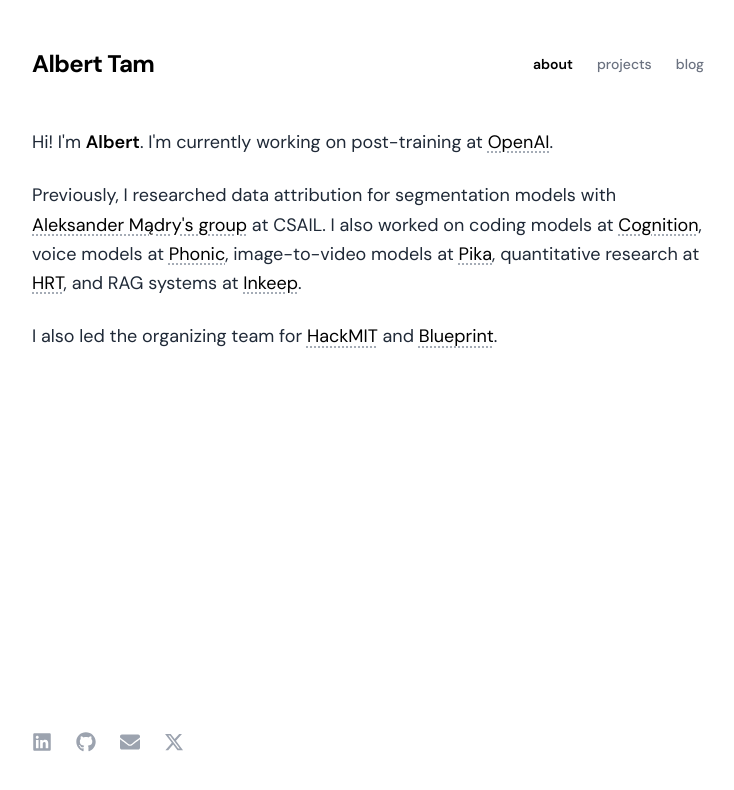
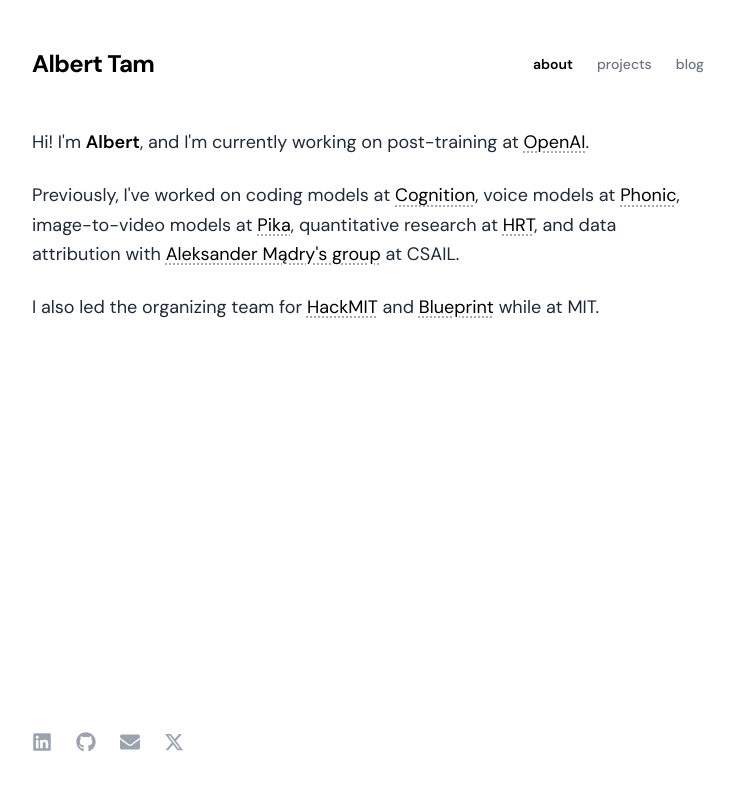
Before and after one commit to tam-albert/tam-albert.github.io, a Next.js app: page / in a window 1280 px wide. Shown: the top 790 px of the page, without its empty margins (272-1006 px from the left). Built offline with nearby package versions, Linux system fonts and the light colour scheme.

Commit message:
update lol

```diff
--- a/src/pages/index.tsx
+++ b/src/pages/index.tsx
@@ -7,8 +7,8 @@
         <div className="text-lg text-gray-800 leading-relaxed">
           <p className="mb-6">
             Hi! I&apos;m{" "}
-            <span className="font-semibold text-black">Albert</span>. I&apos;m
-            currently working on post-training at{" "}
+            <span className="font-semibold text-black">Albert</span>, and
+            I&apos;m currently working on post-training at{" "}
             <a
               href="https://openai.com/"
               className="text-black underline decoration-dotted decoration-gray-400 underline-offset-4 hover:decoration-black hover:decoration-solid transition-all"
@@ -20,17 +20,7 @@
             .
           </p>
           <p className="mb-6">
-            Previously, I researched data attribution for segmentation models
-            with{" "}
-            <a
-              href="https://madrylab.mit.edu/"
-              className="text-black underline decoration-dotted decoration-gray-400 underline-offset-4 hover:decoration-black hover:decoration-solid transition-all"
-              target="_blank"
-              rel="noopener noreferrer"
-            >
-              Aleksander Mądry&apos;s group
-            </a>{" "}
-            at CSAIL. I also worked on coding models at{" "}
+            Previously, I&apos;ve worked on coding models at{" "}
             <a
               href="https://cognition.ai/"
               className="text-black underline decoration-dotted decoration-gray-400 underline-offset-4 hover:decoration-black hover:decoration-solid transition-all"
@@ -66,16 +56,16 @@
             >
               HRT
             </a>
-            , and RAG systems at{" "}
+            , and data attribution with{" "}
             <a
-              href="https://inkeep.com/"
+              href="https://madrylab.mit.edu/"
               className="text-black underline decoration-dotted decoration-gray-400 underline-offset-4 hover:decoration-black hover:decoration-solid transition-all"
               target="_blank"
               rel="noopener noreferrer"
             >
-              Inkeep
-            </a>
-            .
+              Aleksander Mądry&apos;s group
+            </a>{" "}
+            at CSAIL.
           </p>
           <p className="mb-6">
             I also led the organizing team for{" "}
@@ -95,8 +85,8 @@
               rel="noopener noreferrer"
             >
               Blueprint
-            </a>
-            .
+            </a>{" "}
+            while at MIT.
           </p>
         </div>
       </div>
```
